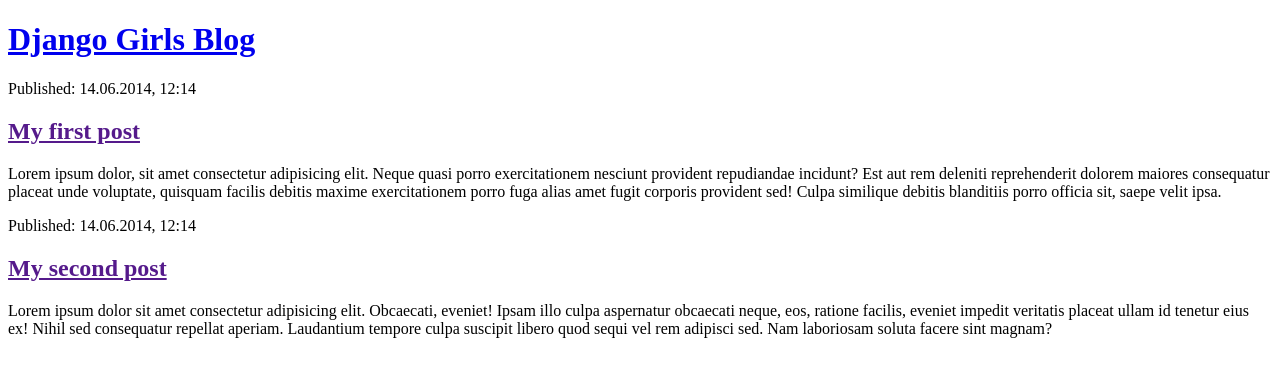
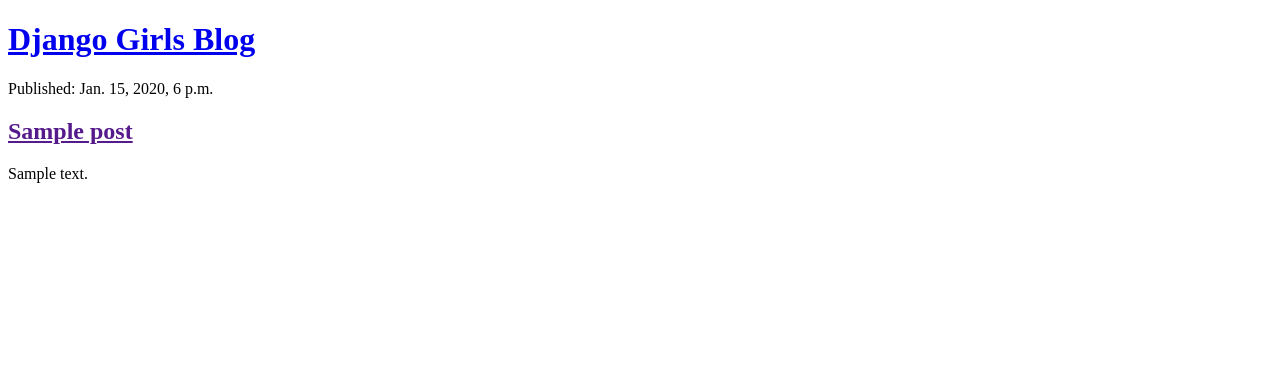
Before and after one commit to ReinX24/mysite, a Django app: page / in a window 1280 px wide. Shown: the top 377 px of the page. Run offline with Django 5.2, Linux system fonts and the light colour scheme; tables that the repository leaves empty hold one stand-in row (values such as "Sample post").

Commit message:
Updated post_list.html to user data from our database.

```diff
--- a/blog/models.py
+++ b/blog/models.py
@@ -6,6 +6,7 @@
 # Create your models here.
 class Post(models.Model):
     """Post model for storing information in our database."""
+
     author = models.ForeignKey(settings.AUTH_USER_MODEL, on_delete=models.CASCADE)
     title = models.CharField(max_length=200)
     text = models.TextField()
--- a/blog/templates/blog/post_list.html
+++ b/blog/templates/blog/post_list.html
@@ -6,22 +6,14 @@
     <h1><a href="/">Django Girls Blog</a></h1>
 </header>
 
+{% for post in posts %}
 <article>
-    <time>Published: 14.06.2014, 12:14</time>
-    <h2><a href="">My first post</a></h2>
-    <p>Lorem ipsum dolor, sit amet consectetur adipisicing elit. Neque quasi porro exercitationem nesciunt provident
-        repudiandae incidunt? Est aut rem deleniti reprehenderit dolorem maiores consequatur placeat unde voluptate,
-        quisquam facilis debitis maxime exercitationem porro fuga alias amet fugit corporis provident sed! Culpa
-        similique debitis blanditiis porro officia sit, saepe velit ipsa.</p>
+    <time>Published: {{ post.published_date }}</time>
+    <h2><a href="">{{ post.title }}</a></h2>
+    <p>{{ post.text|linebreaksbr }}</p>
 </article>
-
-<article>
-    <time>Published: 14.06.2014, 12:14</time>
-    <h2><a href="">My second post</a></h2>
-    <p>Lorem ipsum dolor sit amet consectetur adipisicing elit. Obcaecati, eveniet! Ipsam illo culpa aspernatur
-        obcaecati neque, eos, ratione facilis, eveniet impedit veritatis placeat ullam id tenetur eius ex! Nihil sed
-        consequatur repellat aperiam. Laudantium tempore culpa suscipit libero quod sequi vel rem adipisci sed. Nam
-        laboriosam soluta facere sint magnam?</p>
-</article>
+{% empty %}
+<p>No posts has been added yet.</p>
+{% endfor %}
 
 {% endblock content %}
--- a/blog/views.py
+++ b/blog/views.py
@@ -1,7 +1,12 @@
 from django.shortcuts import render
+from django.utils import timezone
+from blog.models import Post
 
 
 # Create your views here.
 def post_list(request):
     """Return a HTML template of our posts."""
-    return render(request, "blog/post_list.html", {})
+    posts = Post.objects.filter(published_date__lte=timezone.now()).order_by(
+        "published_date"
+    )
+    return render(request, "blog/post_list.html", {"posts": posts})
```
Also changed, not shown: Notes.txt (+34 -0 lines).
